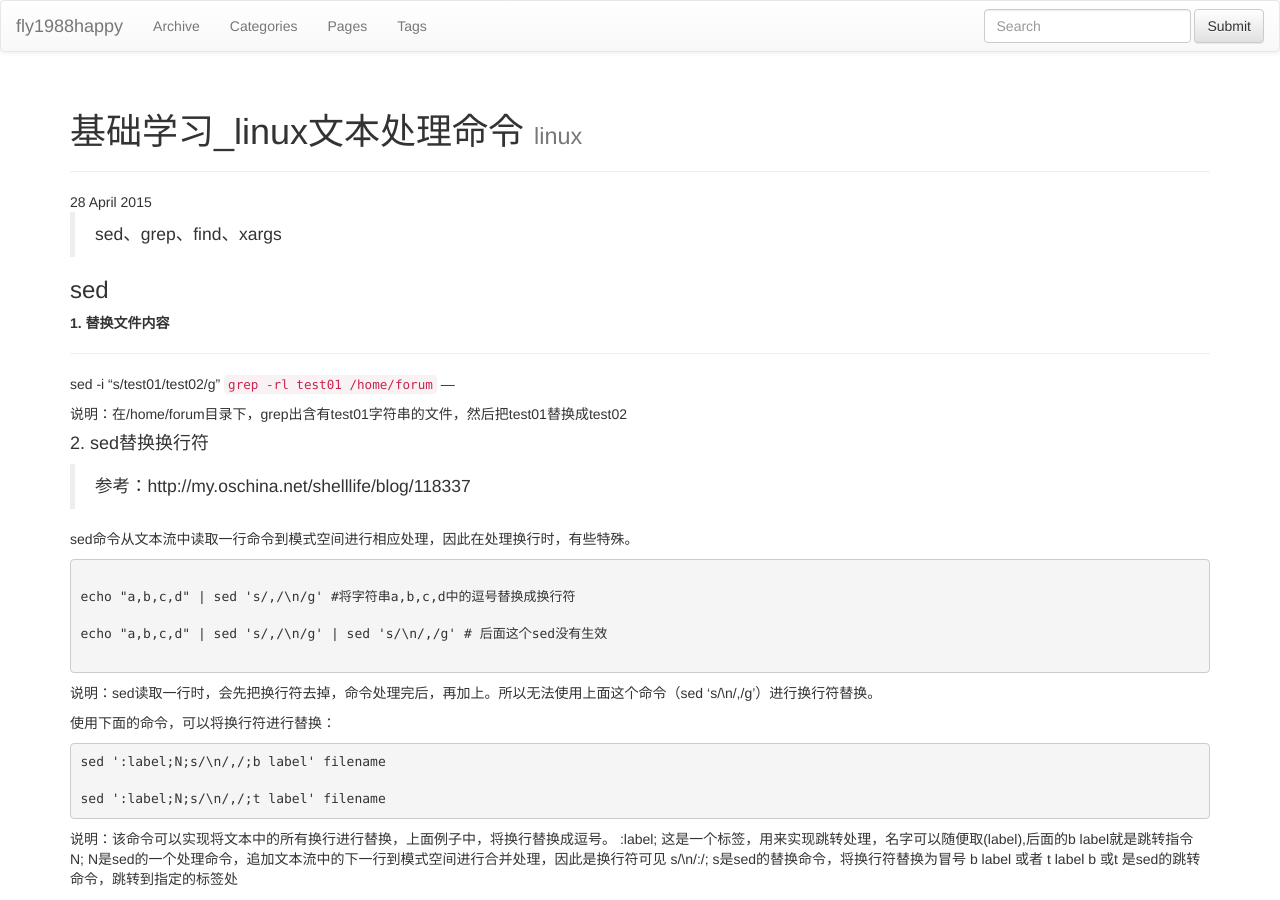
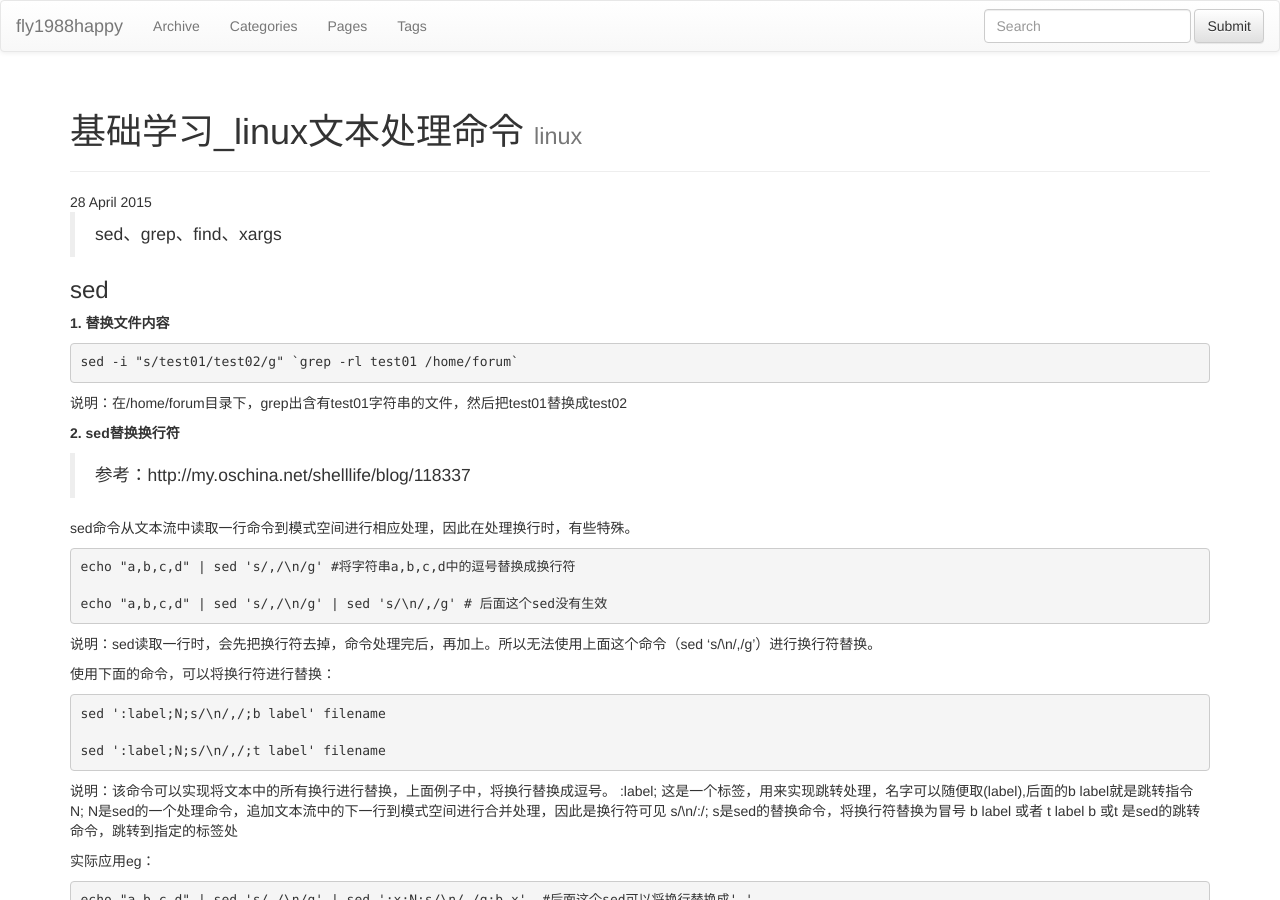
Before and after one commit to fly1988happy/fly1988happy.github.io, a Jekyll site: the page built from _posts/basic/2015-04-28-基础学习_linux文本处理命令.md, in a window 1280 px wide and 900 px high. Built offline with Jekyll 4.4.1, drawn with Linux system fonts in a browser that asks for light colours; nearby versions of some CDN libraries; library files that are not in the unit come from our copies.

````diff
--- a/_posts/basic/2015-04-28-基础学习_linux文本处理命令.md
+++ b/_posts/basic/2015-04-28-基础学习_linux文本处理命令.md
@@ -10,23 +10,21 @@ tags : [linux]
 
 **1. 替换文件内容**
 
----
+```
 sed -i "s/test01/test02/g" `grep -rl test01 /home/forum`
----
+```
 
 说明：在/home/forum目录下，grep出含有test01字符串的文件，然后把test01替换成test02
 
-####2. sed替换换行符
+**2. sed替换换行符**
 >参考：http://my.oschina.net/shelllife/blog/118337
 
 sed命令从文本流中读取一行命令到模式空间进行相应处理，因此在处理换行时，有些特殊。
 
 ```
-
 echo "a,b,c,d" | sed 's/,/\n/g' #将字符串a,b,c,d中的逗号替换成换行符
 
 echo "a,b,c,d" | sed 's/,/\n/g' | sed 's/\n/,/g' # 后面这个sed没有生效
-
 ```
 
 说明：sed读取一行时，会先把换行符去掉，命令处理完后，再加上。所以无法使用上面这个命令（sed 's/\n/,/g'）进行换行符替换。
````
